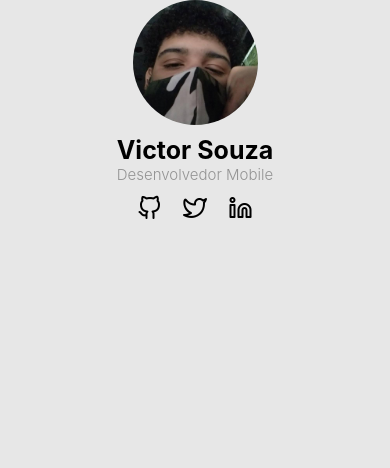
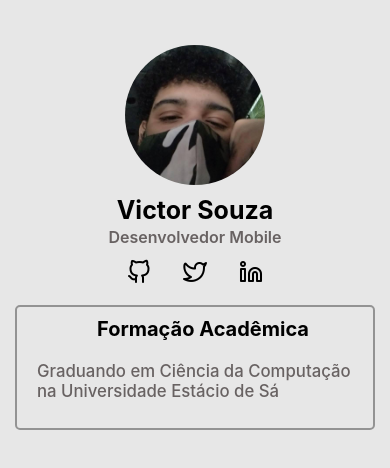
Before and after one commit to tckthecreator/Curriculo, a React Native app: screen / in a window 390 px wide. Shown: the top 468 px of the page. Built offline with nearby package versions, Linux system fonts and the light colour scheme.

Commit message:
Update App.js
Algumas mudanças visuais

```diff
--- a/App.js
+++ b/App.js
@@ -7,14 +7,25 @@ const App = () => {
   return (
     <>
       <View style={styles.page} >
-        <View style={styles.containerperfil} >
+        <View style={styles.container_perfil} >
           <Image source={perfil} style={styles.imageperfil} />
           <Text style={styles.name_style}>Victor Souza</Text>
           <Text style={styles.role}>Desenvolvedor Mobile</Text>
-          <View style={styles.containericons}>
+          <View style={styles.container_icons}>
             <Icon style={styles.icons} name='github' size={24}/>
             <Icon style={styles.icons} name='twitter' size={24}/>
             <Icon style={styles.icons} name='linkedin' size={24}/>
+          </View>
+        </View>
+        <View style={styles.container_container_cards}>
+          <View style={styles.container_cards}>
+            <View style={styles.header_card}>
+              <Text style={styles.text_headercard}>Formação Acadêmica</Text>
+            </View>
+
+            <View style={styles.content_card}>
+              <Text style={styles.text_contentcard}>Graduando em Ciência da Computação na Universidade Estácio de Sá</Text>
+            </View>
           </View>
         </View>
       </View>
@@ -23,29 +34,51 @@ const App = () => {
 }
 
 const styles = StyleSheet.create({
+
   // Containers
   page: {
     backgroundColor: '#E7E7E7',
     flex: 1,
+    alignItems: 'center',
   },
-  containerperfil: {
+  container_perfil: {
     alignItems: 'center',
     justifyContent: 'center',
+    marginTop: 45
   },
-  containericons: {
+  container_icons: {
     flexDirection: 'row',
     justifyContent: 'space-between',
-    marginTop: 0.5,
+    marginTop: 12,
+  },
+  container_container_cards: {
+    justifyContent: 'flex-start',
+    alignItems: 'baseline',
+  },
+  container_cards: {
+    marginTop: 20,
+    width: 360,
+    height: 125,
+    borderRadius: 5,
+    borderWidth: 2,
+    borderColor: '#939393',
+  },
+  header_card: {
+    paddingTop: 10
+  },
+  content_card: {
+    paddingTop: 20,
+    paddingHorizontal: 20,
   },
 
   // Componentes
   icons: {
-    paddingHorizontal: 10.75,
+    paddingHorizontal: 16,
   },
   imageperfil: {
-    width: 125,
-    height: 125,
-    borderRadius: 70,
+    width: 140,
+    height: 140,
+    borderRadius: 120,
   },
   name_style: {
     fontSize: 25,
@@ -54,10 +87,20 @@ const styles = StyleSheet.create({
     marginTop: 10
   },
   role: {
-    color: '#939393',
-    fontSize: 15,
-    fontWeight: '300',
-    marginBottom: 10,
+    color: '#686262',
+    fontSize: 16,
+    fontWeight: '600',
+    marginTop: 2,
+  },
+  text_headercard: {
+    marginStart: 80,
+    fontWeight: 'bold',
+    fontSize: 20,
+  },
+  text_contentcard: {
+    fontSize: 16.75,
+    fontWeight: '500',
+    color: '#686262',
   },
 });
 
```
